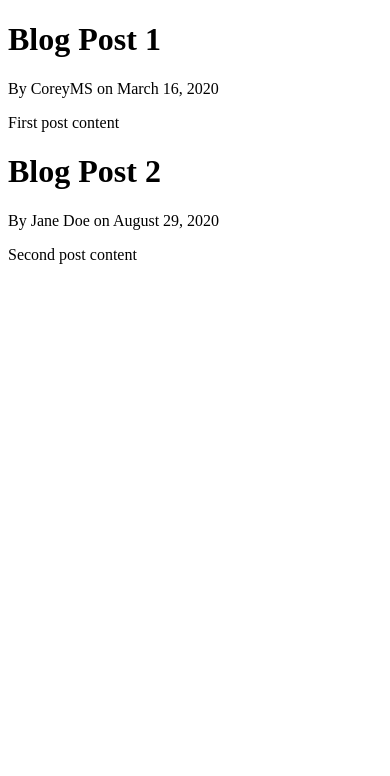
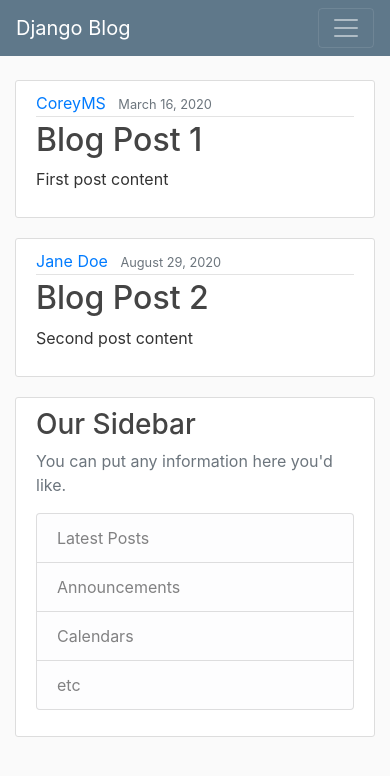
Before and after one commit to BejenaruIoanMatei/DjangoBlog, a Django app: page / in a window 390 px wide. Shown: the top 776 px of the page. Run offline with Django 5.2, Linux system fonts and the light colour scheme; some libraries are stand-ins or nearby versions.

Commit message:
3. HTML Templates

```diff
--- /dev/null
+++ b/django_project/blog/static/blog/main.css
@@ -0,0 +1,84 @@
+body {
+    background: #fafafa;
+    color: #333333;
+    margin-top: 5rem;
+  }
+
+  h1, h2, h3, h4, h5, h6 {
+    color: #444444;
+  }
+
+  ul {
+    margin: 0;
+  }
+
+  .bg-steel {
+    background-color: #5f788a;
+  }
+
+  .site-header .navbar-nav .nav-link {
+    color: #cbd5db;
+  }
+
+  .site-header .navbar-nav .nav-link:hover {
+    color: #ffffff;
+  }
+
+  .site-header .navbar-nav .nav-link.active {
+    font-weight: 500;
+  }
+
+  .content-section {
+    background: #ffffff;
+    padding: 10px 20px;
+    border: 1px solid #dddddd;
+    border-radius: 3px;
+    margin-bottom: 20px;
+  }
+
+  .article-title {
+    color: #444444;
+  }
+
+  a.article-title:hover {
+    color: #428bca;
+    text-decoration: none;
+  }
+
+  .article-content {
+    white-space: pre-line;
+  }
+
+  .article-img {
+    height: 65px;
+    width: 65px;
+    margin-right: 16px;
+  }
+
+  .article-metadata {
+    padding-bottom: 1px;
+    margin-bottom: 4px;
+    border-bottom: 1px solid #e3e3e3
+  }
+
+  .article-metadata a:hover {
+    color: #333;
+    text-decoration: none;
+  }
+
+  .article-svg {
+    width: 25px;
+    height: 25px;
+    vertical-align: middle;
+  }
+
+  .account-img {
+    height: 125px;
+    width: 125px;
+    margin-right: 20px;
+    margin-bottom: 16px;
+  }
+
+  .account-heading {
+    font-size: 2.5rem;
+  }
--- /dev/null
+++ b/django_project/blog/templates/blog/base.html
@@ -0,0 +1,99 @@
+{%load static%}
+
+<!DOCTYPE html>
+
+<html>
+  <head>
+    <!-- Required meta tags -->
+    <meta charset="utf-8" />
+    <meta
+      name="viewport"
+      content="width=device-width, initial-scale=1, shrink-to-fit=no"
+    />
+
+    <!-- Bootstrap CSS -->
+    <link
+      rel="stylesheet"
+      href="https://cdn.jsdelivr.net/npm/bootstrap@4.0.0/dist/css/bootstrap.min.css"
+      integrity="sha384-Gn5384xqQ1aoWXA+058RXPxPg6fy4IWvTNh0E263XmFcJlSAwiGgFAW/dAiS6JXm"
+      crossorigin="anonymous"
+    />
+
+    <link rel="stylesheet" type="text/css" href="{%static 'blog/main.css'%}">
+
+    {% if title%}
+    <title>Django Blog - {{title}}</title>
+    {%else%}
+    <title>Django Blog</title>
+    {%endif%}
+  </head>
+  <body>
+    <header class="site-header">
+      <nav class="navbar navbar-expand-md navbar-dark bg-steel fixed-top">
+        <div class="container">
+          <a class="navbar-brand mr-4" href="{%url 'blog-home'%}">Django Blog</a>
+          <button
+            class="navbar-toggler"
+            type="button"
+            data-toggle="collapse"
+            data-target="#navbarToggle"
+            aria-controls="navbarToggle"
+            aria-expanded="false"
+            aria-label="Toggle navigation"
+          >
+            <span class="navbar-toggler-icon"></span>
+          </button>
+          <div class="collapse navbar-collapse" id="navbarToggle">
+            <div class="navbar-nav mr-auto">
+              <a class="nav-item nav-link" href="{%url 'blog-home'%}">Home</a>
+              <a class="nav-item nav-link" href="{%url 'blog-about'%}">About</a>
+            </div>
+            <!-- Navbar Right Side -->
+            <div class="navbar-nav">
+              <a class="nav-item nav-link" href="#">Login</a>
+              <a class="nav-item nav-link" href="#">Register</a>
+            </div>
+          </div>
+        </div>
+      </nav>
+    </header>
+    <main role="main" class="container">
+        <div class="row">
+          <div class="col-md-8">
+            {% block content %}{% endblock %}
+          </div>
+          <div class="col-md-4">
+            <div class="content-section">
+              <h3>Our Sidebar</h3>
+              <p class='text-muted'>You can put any information here you'd like.
+                <ul class="list-group">
+                  <li class="list-group-item list-group-item-light">Latest Posts</li>
+                  <li class="list-group-item list-group-item-light">Announcements</li>
+                  <li class="list-group-item list-group-item-light">Calendars</li>
+                  <li class="list-group-item list-group-item-light">etc</li>
+                </ul>
+              </p>
+            </div>
+          </div>
+        </div>
+      </main>
+
+    <!-- Optional JavaScript -->
+    <!-- jQuery first, then Popper.js, then Bootstrap JS -->
+    <script
+      src="https://code.jquery.com/jquery-3.2.1.slim.min.js"
+      integrity="sha384-KJ3o2DKtIkvYIK3UENzmM7KCkRr/rE9/Qpg6aAZGJwFDMVNA/GpGFF93hXpG5KkN"
+      crossorigin="anonymous"
+    ></script>
+    <script
+      src="https://cdn.jsdelivr.net/npm/popper.js@1.12.9/dist/umd/popper.min.js"
+      integrity="sha384-ApNbgh9B+Y1QKtv3Rn7W3mgPxhU9K/ScQsAP7hUibX39j7fakFPskvXusvfa0b4Q"
+      crossorigin="anonymous"
+    ></script>
+    <script
+      src="https://cdn.jsdelivr.net/npm/bootstrap@4.0.0/dist/js/bootstrap.min.js"
+      integrity="sha384-JZR6Spejh4U02d8jOt6vLEHfe/JQGiRRSQQxSfFWpi1MquVdAyjUar5+76PVCmYl"
+      crossorigin="anonymous"
+    ></script>
+  </body>
+</html>
--- a/django_project/blog/templates/blog/home.html
+++ b/django_project/blog/templates/blog/home.html
@@ -1,22 +1,12 @@
-<!DOCTYPE html>
-<!--[if lt IE 7]>      <html class="no-js lt-ie9 lt-ie8 lt-ie7"> <![endif]-->
-<!--[if IE 7]>         <html class="no-js lt-ie9 lt-ie8"> <![endif]-->
-<!--[if IE 8]>         <html class="no-js lt-ie9"> <![endif]-->
-<!--[if gt IE 8]>      <html class="no-js"> <!--<![endif]-->
-<html>
-  <head>
-    {% if title%}
-    <title>Django Blog - {{title}}</title>
-    {%else%}
-    <title>Django Blog</title>
-    {%endif%}
-  </head>
-  <body>
-    {% for post in posts %}
-    <h1>{{post.title}}</h1>
-    <p>By {{post.author}} on {{post.date_posted}}</p>
-    <p>{{post.content}}</p>
-    {% endfor %}
-    <script src="" async defer></script>
-  </body>
-</html>
+{%extends "blog/base.html"%} {%block content%} {% for post in posts %}
+<article class="media content-section">
+  <div class="media-body">
+    <div class="article-metadata">
+      <a class="mr-2" href="#">{{ post.author }}</a>
+      <small class="text-muted">{{ post.date_posted }}</small>
+    </div>
+    <h2><a class="article-title" href="#">{{ post.title }}</a></h2>
+    <p class="article-content">{{ post.content }}</p>
+  </div>
+</article>
+{% endfor %} {%endblock content%}
```
Also changed, not shown: django_project/blog/templates/blog/about.html (+3 -18 lines).
